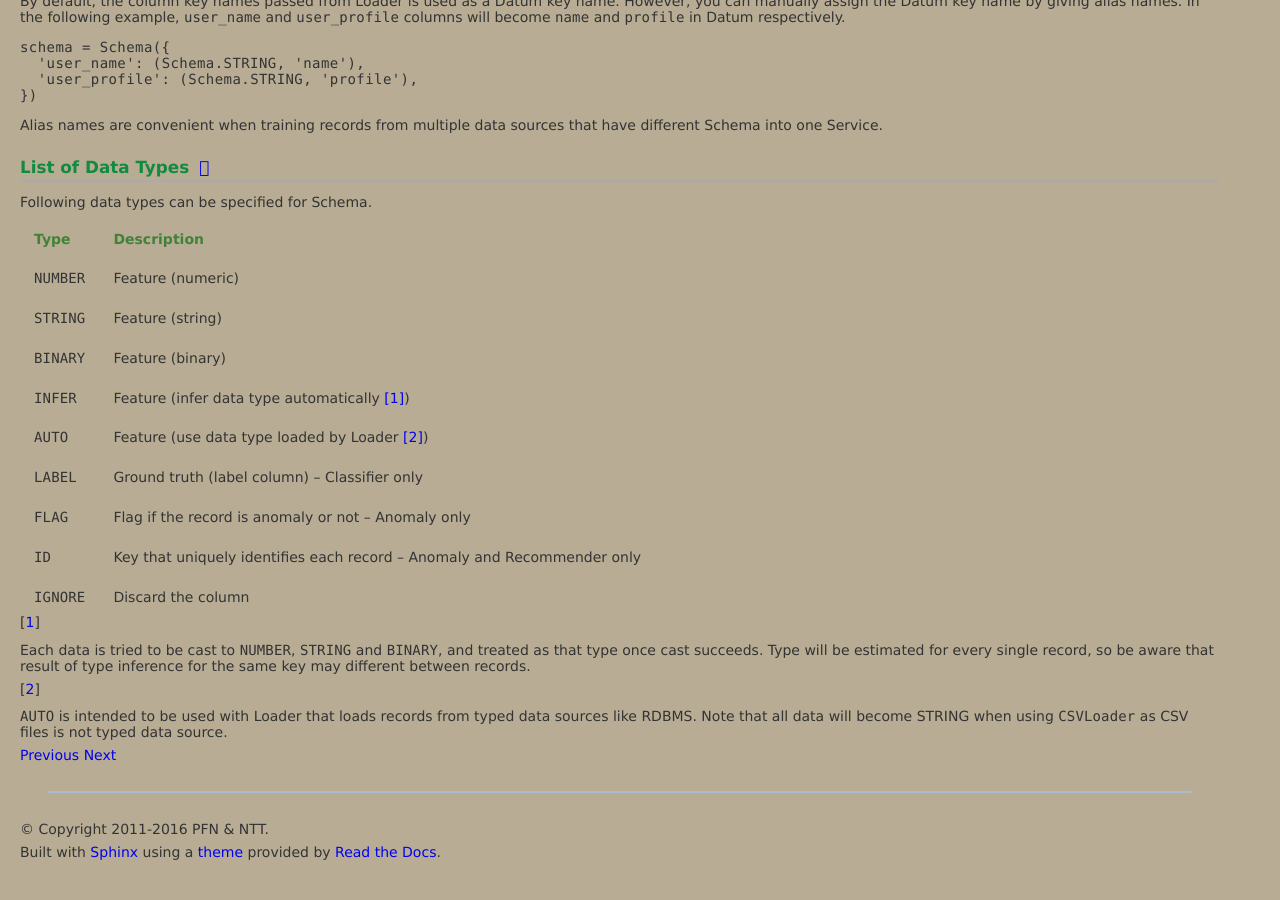
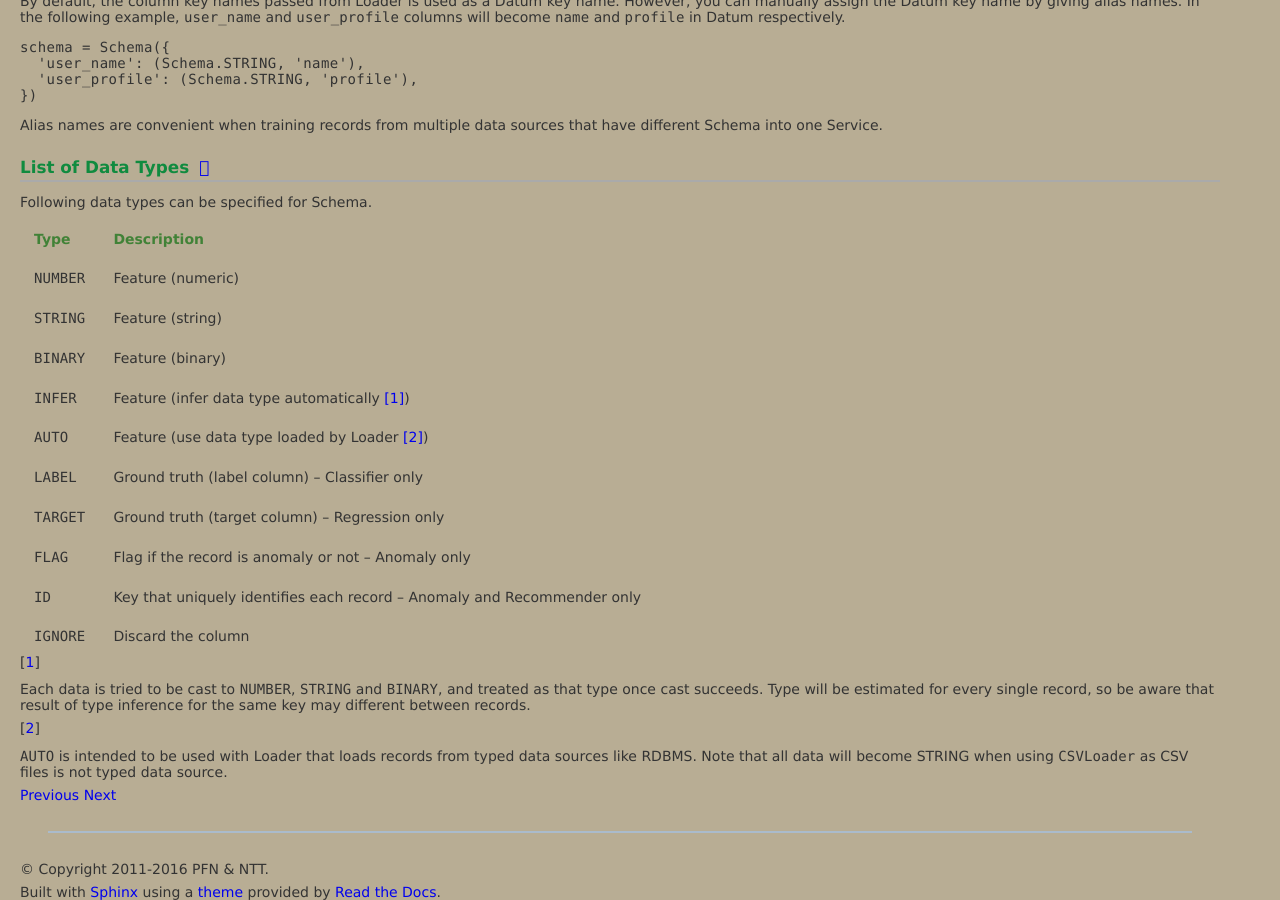
Before and after one commit to jubatus/jubakit, a Sphinx documentation site: the page built from doc/source/architecture/schema.rst, in a window 1280 px wide and 900 px high, scrolled down 971 px. Built offline with Sphinx 7.4.7 and the Read the Docs theme 2.0.0, drawn with Linux system fonts in a browser that asks for light colours; pages that are not in the unit, such as notebooks, are missing from menus; before the commit the page ends 1831 px from its top, so only the background shows below that.

Commit message:
update sphinx docs about regression

```diff
--- a/doc/source/architecture/schema.rst
+++ b/doc/source/architecture/schema.rst
@@ -72,6 +72,8 @@ Following data types can be specified for Schema.
 +---------------+-------------------------------------------------------------------------------+
 | ``LABEL``     | Ground truth (label column) -- Classifier only                                |
 +---------------+-------------------------------------------------------------------------------+
+| ``TARGET``    | Ground truth (target column) -- Regression only                               |
++---------------+-------------------------------------------------------------------------------+
 | ``FLAG``      | Flag if the record is anomaly or not -- Anomaly only                          |
 +---------------+-------------------------------------------------------------------------------+
 | ``ID``        | Key that uniquely identifies each record -- Anomaly and Recommender only      |
--- a/doc/source/architecture/service.rst
+++ b/doc/source/architecture/service.rst
@@ -75,6 +75,7 @@ List of Services
 Currently the following Services are available in Jubakit.
 
 * `Classifier <http://jubat.us/en/api/api_classifier.html>`_ -- :py:class:`jubakit.classifier.Classifier`
+* `Regression <http://jubat.us/en/api/api_regression.html>`_ -- :py:class:`jubakit.regression.Regression`
 * `Anomaly <http://jubat.us/en/api/api_anomaly.html>`_ -- :py:class:`jubakit.anomaly.Anomaly`
 * `Recommender <http://jubat.us/en/api/api_recommender.html>`_ -- :py:class:`jubakit.recommender.Recommender`
 * `Weight <http://jubat.us/en/api/api_weight.html>`_ -- :py:class:`jubakit.weight.Weight`
```
